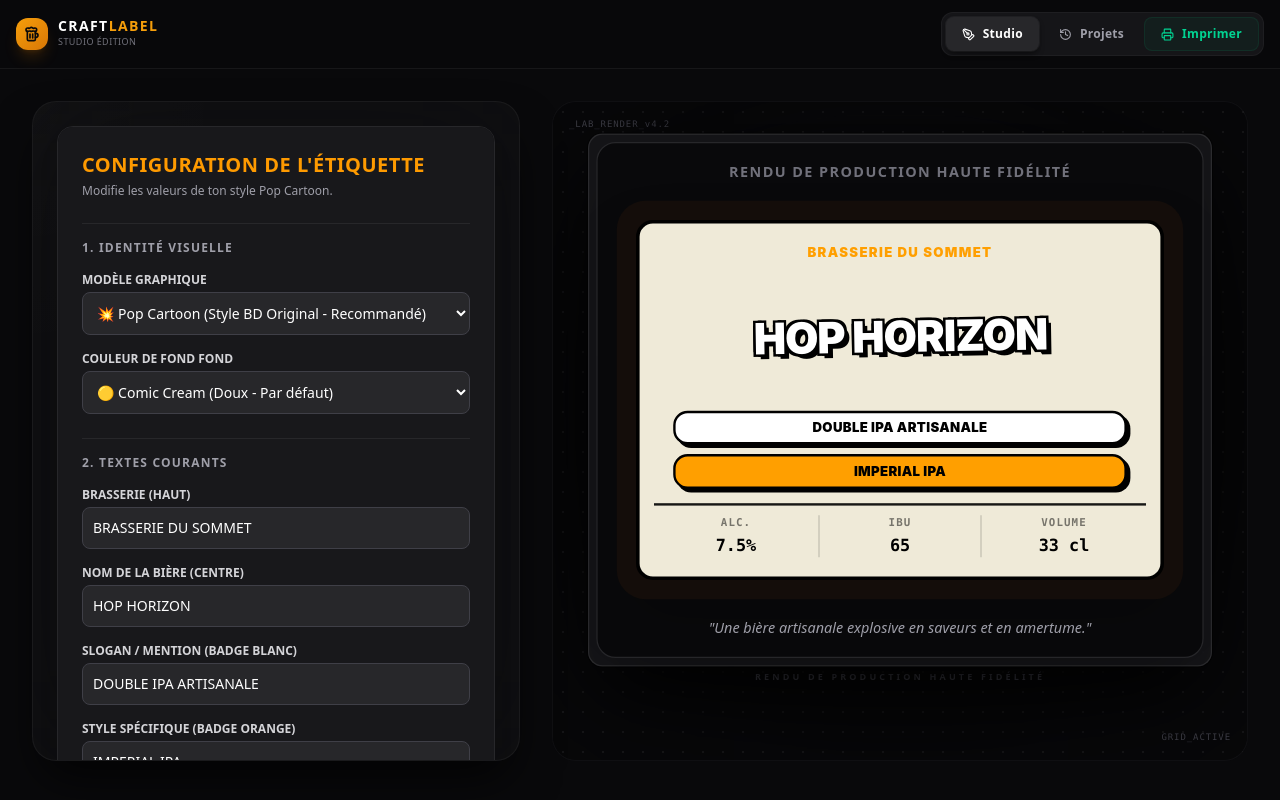
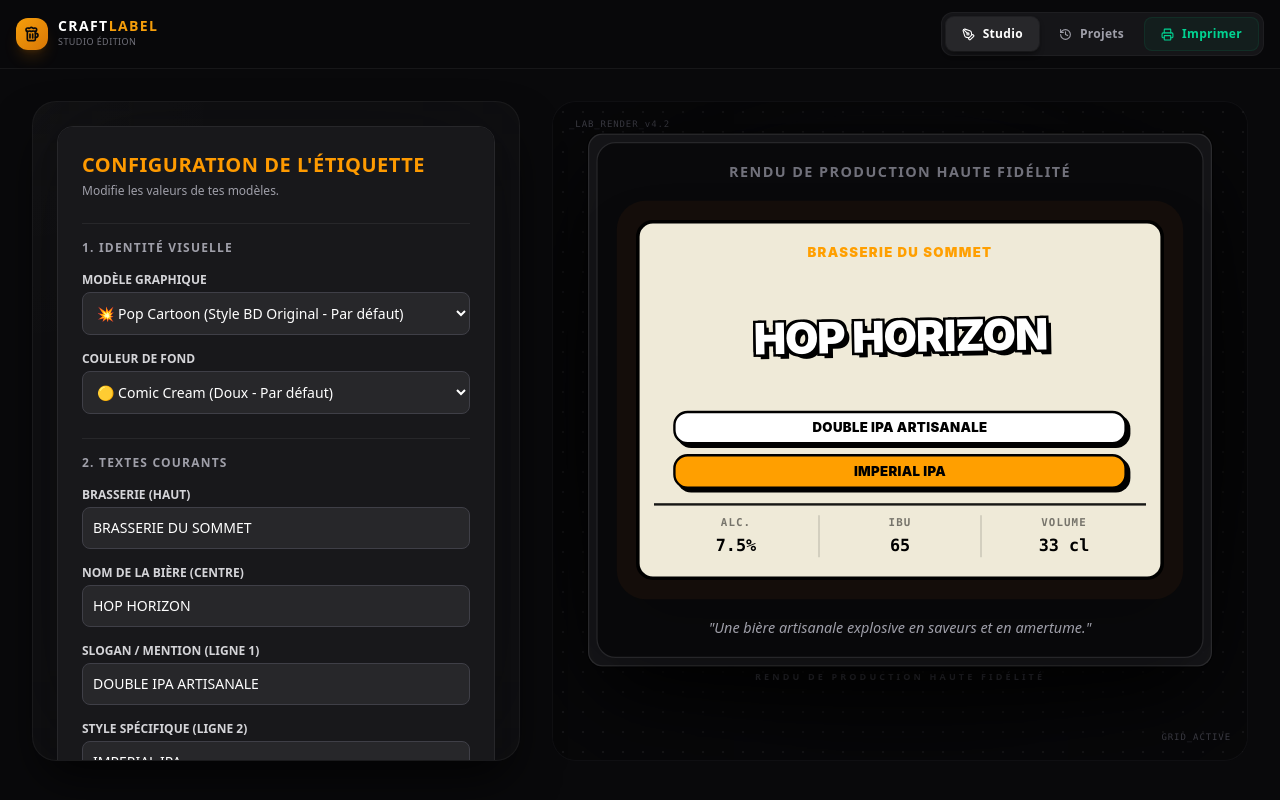
Before and after one commit to CouffignalCedric/craftlabel, a React (Vite) app: page / in a window 1280 px wide. Built offline with nearby package versions, Linux system fonts and the light colour scheme.

Commit message:
modif style

```diff
--- a/src/components/EditorPanel.tsx
+++ b/src/components/EditorPanel.tsx
@@ -10,14 +10,14 @@ export const EditorPanel: React.FC = () => {
 
       <div>
         <h2 className="text-xl font-black tracking-wide text-amber-500 uppercase">Configuration de l'étiquette</h2>
-        <p className="text-xs text-zinc-400 mt-1">Modifie les valeurs de ton style Pop Cartoon.</p>
+        <p className="text-xs text-zinc-400 mt-1">Modifie les valeurs de tes modèles.</p>
       </div>
 
-      {/* --- SECTION 1 : STYLE PAR DÉFAUT & ARRIÈRE-PLAN --- */}
+      {/* --- SECTION 1 : MODÈLE ET COULEUR --- */}
       <div className="space-y-4 border-t border-zinc-800 pt-4">
         <h3 className="text-xs font-black uppercase tracking-widest text-zinc-400">1. Identité Visuelle</h3>
 
-        {/* Style Graphique - Pop Cartoon configuré en tête */}
+        {/* Menu déroulant mis à jour avec les styles Brewdog */}
         <div className="flex flex-col space-y-1">
           <label className="text-xs font-bold text-zinc-300 uppercase">Modèle Graphique</label>
           <select
@@ -25,16 +25,18 @@ export const EditorPanel: React.FC = () => {
             onChange={(e) => store.updateLabel({ templateId: e.target.value, template: e.target.value })}
             className="bg-zinc-800 border border-zinc-700 rounded-lg p-2.5 text-sm text-white focus:outline-none focus:border-amber-500 transition"
           >
-            <option value="pop-cartoon">💥 Pop Cartoon (Style BD Original - Recommandé)</option>
+            <option value="pop-cartoon">💥 Pop Cartoon (Style BD Original - Par défaut)</option>
+            <option value="brewdog-slashed">🏴‍☠️ Brewdog Slashed (Nouveau - Bloc Oblique)</option>
+            <option value="brewdog-brutalist">🏭 Brewdog Brutalist (Nouveau - Heavy Typo)</option>
             <option value="modern-juice">Modern Juice (Style Popihn / Vertical)</option>
             <option value="classic-editorial">Classic Editorial (Style Épuré)</option>
             <option value="industrial-block">Industrial Block (Style Typo Block)</option>
           </select>
         </div>
 
-        {/* Sélection des Couleurs d'impression */}
+        {/* Sélection des Couleurs */}
         <div className="flex flex-col space-y-1">
-          <label className="text-xs font-bold text-zinc-300 uppercase">Couleur de Fond Fond</label>
+          <label className="text-xs font-bold text-zinc-300 uppercase">Couleur de Fond</label>
           <select
             value={store.backgroundId || 'comic-cream'}
             onChange={(e) => store.updateLabel({ backgroundId: e.target.value })}
@@ -77,9 +79,9 @@ export const EditorPanel: React.FC = () => {
           />
         </div>
 
-        {/* Badge Blanc */}
+        {/* Ligne 1 / Slogan */}
         <div className="flex flex-col space-y-1">
-          <label className="text-xs font-bold text-zinc-300 uppercase">Slogan / Mention (Badge Blanc)</label>
+          <label className="text-xs font-bold text-zinc-300 uppercase">Slogan / Mention (Ligne 1)</label>
           <input
             type="text"
             value={store.subtitle}
@@ -89,9 +91,9 @@ export const EditorPanel: React.FC = () => {
           />
         </div>
 
-        {/* Badge Orange */}
+        {/* Ligne 2 / Style */}
         <div className="flex flex-col space-y-1">
-          <label className="text-xs font-bold text-zinc-300 uppercase">Style Spécifique (Badge Orange)</label>
+          <label className="text-xs font-bold text-zinc-300 uppercase">Style Spécifique (Ligne 2)</label>
           <input
             type="text"
             value={store.style}
@@ -145,7 +147,7 @@ export const EditorPanel: React.FC = () => {
         </div>
       </div>
 
-      {/* --- DESCRIPTION CRUCIALES POUR LE PRINT --- */}
+      {/* --- NOTICES / DESCRIPTIONS --- */}
       <div className="space-y-4 border-t border-zinc-800 pt-4">
         <div className="flex flex-col space-y-1">
           <label className="text-xs font-bold text-zinc-300 uppercase">Notes de Brasseur (Sous l'étiquette)</label>
@@ -153,13 +155,13 @@ export const EditorPanel: React.FC = () => {
             value={store.description}
             onChange={(e) => store.updateLabel({ description: e.target.value })}
             rows={2}
-            placeholder="Une bière explosive houblonnée à cru..."
+            placeholder="Une bière explosive..."
             className="bg-zinc-800 border border-zinc-700 rounded-lg p-2.5 text-sm text-white focus:outline-none focus:border-amber-500 transition resize-none text-xs"
           />
         </div>
       </div>
 
-      {/* --- ACTIONS DE SAUVEGARDE --- */}
+      {/* --- ACTIONS --- */}
       <div className="pt-4 border-t border-zinc-800 flex space-x-3">
         <button
           onClick={() => store.resetLabel()}
```
Also changed, not shown: src/components/LabelPreview.tsx (+58 -17 lines).
